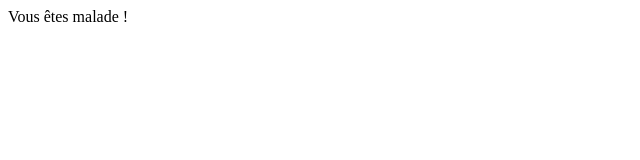
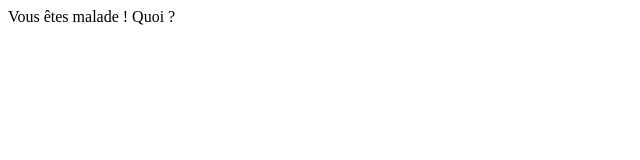
Before and after one commit to EldisTech/auto.github.io, a plain HTML site: page index.html in a window 1280 px wide. Shown: the full height of the page, 0-640 px from the left. Drawn offline with Linux system fonts and the light colour scheme.

Commit message:
index.html

```diff
--- a/index.html
+++ b/index.html
@@ -6,5 +6,6 @@
 </head>
 <body>
 				Vous êtes malade !
+Quoi ?
 </body>
 </html>
```
